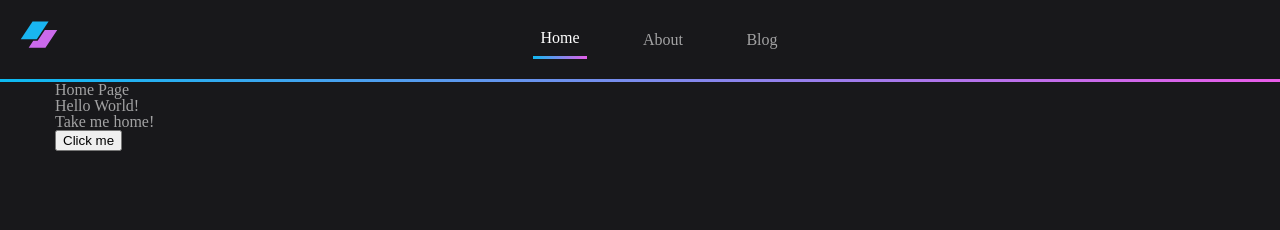
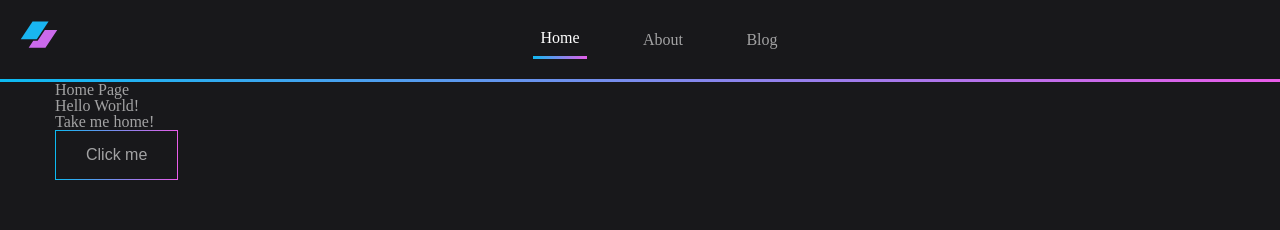
Before and after one commit to 0smir/react, a React (Create React App) app: page / in a window 1280 px wide. Shown: the top 230 px of the page. Built offline with nearby package versions, Linux system fonts and the light colour scheme.

Commit message:
add corrects for Button-componemt properties. Change all buttons to button-component

```diff
--- a/src/components/pages/home/Home.jsx
+++ b/src/components/pages/home/Home.jsx
@@ -1,3 +1,4 @@
+import Button from "../../structure-components/Button"
 function Home() {
 
     return(
@@ -7,7 +8,7 @@ function Home() {
                     <h1 className="title">Home Page</h1>
                     <p className="title-description">Hello World!</p>
                     <p className="text">Take me home!</p>
-                    <button>Click me</button>
+                    <Button className="btn">Click me</Button>
                 </main>
             </div>
         </div>
--- a/src/components/structure-components/Button.jsx
+++ b/src/components/structure-components/Button.jsx
@@ -1,7 +1,7 @@
-function Button({className, children, hendleBtnClick}) {
+function Button({children, hendleBtnClick, ...props}) {
 
     return (
-        <button className={className} onClick={hendleBtnClick}>{children}</button>
+        <button {...props} onClick={hendleBtnClick}>{children}</button>
     );
 }
 
--- a/src/components/structure-components/Header.jsx
+++ b/src/components/structure-components/Header.jsx
@@ -1,6 +1,7 @@
 import React, {useState} from 'react';
 import  {Link} from 'react-router-dom';
 import NavItem from "./NavItem";
+import Button from './Button';
 import "../../styles/header.css";
 import SiteLogo from '../../images/logo-small.svg';
 
@@ -16,7 +17,7 @@ function Header(props) {
             </div>
             { navigationItemsList.length ?
                 <div className="header_nav-wrapper">
-                    <button className="header_nav-mobile" aria-label="mobile site nav">&#9776;</button>
+                    <Button className="header_nav-mobile" aria-label="mobile site nav">&#9776;</Button>
                     <ul className="header_navigation">
                         {navigationItemsList.map(navItem =>
                             <NavItem item={navItem} key={navItem.id} />
--- a/src/components/structure-components/blog/BlogFilterTab.jsx
+++ b/src/components/structure-components/blog/BlogFilterTab.jsx
@@ -1,14 +1,16 @@
+import Button from "../Button";
+
 function BlogFilterTab({name, url, onTypeSelect}) {
 
     return (
         <li className="filter__content-item">
-            <button onClick={onTypeSelect}
+            <Button hendleBtnClick={onTypeSelect}
                     className={`filter-btn filter-btn--${name}`}
                     data-type-name={name}
                     data-url={url}
             >
                 {name}
-            </button>
+            </Button>
         </li>
     );
 
--- a/src/components/structure-components/blog/BlogFilterTabsList.jsx
+++ b/src/components/structure-components/blog/BlogFilterTabsList.jsx
@@ -1,4 +1,5 @@
 import BlogFilterTab from '../../structure-components/blog/BlogFilterTab';
+import Button from '../Button';
 import '../../../styles/common_styles.css';
 import '../../../styles/blog_filter.css';
 
@@ -50,14 +51,15 @@ function BlogFilterTabs(props){
         }
 
         currentEl.classList.add('active');
+        props.onFilterChange(name);
     }
 
     return(
         <div className="blog-types__wrapper">
-            <button onClick={toggleActive} className="filter-btn filter-btn--all active" data-type-name="all">SEE ALL</button>
+            <Button hendleBtnClick={(e) => toggleActive(e, "all")} className="filter-btn filter-btn--all active" data-type-name="all">SEE ALL</Button>
             <div className="filter__wrapper">
                 <ul className="filter__content">
-                    {(props.types).map((item, index) => <BlogFilterTab key={index} {...item} onTypeSelect={(e) => {scrollToCenter(e, item.name); props.onFilterChange(item.name)}}/>)}
+                    {(props.types).map((item, index) => <BlogFilterTab key={index} {...item} onTypeSelect={(e) => {scrollToCenter(e, item.name)}}/>)}
                 </ul>
             </div>
         </div>
```
